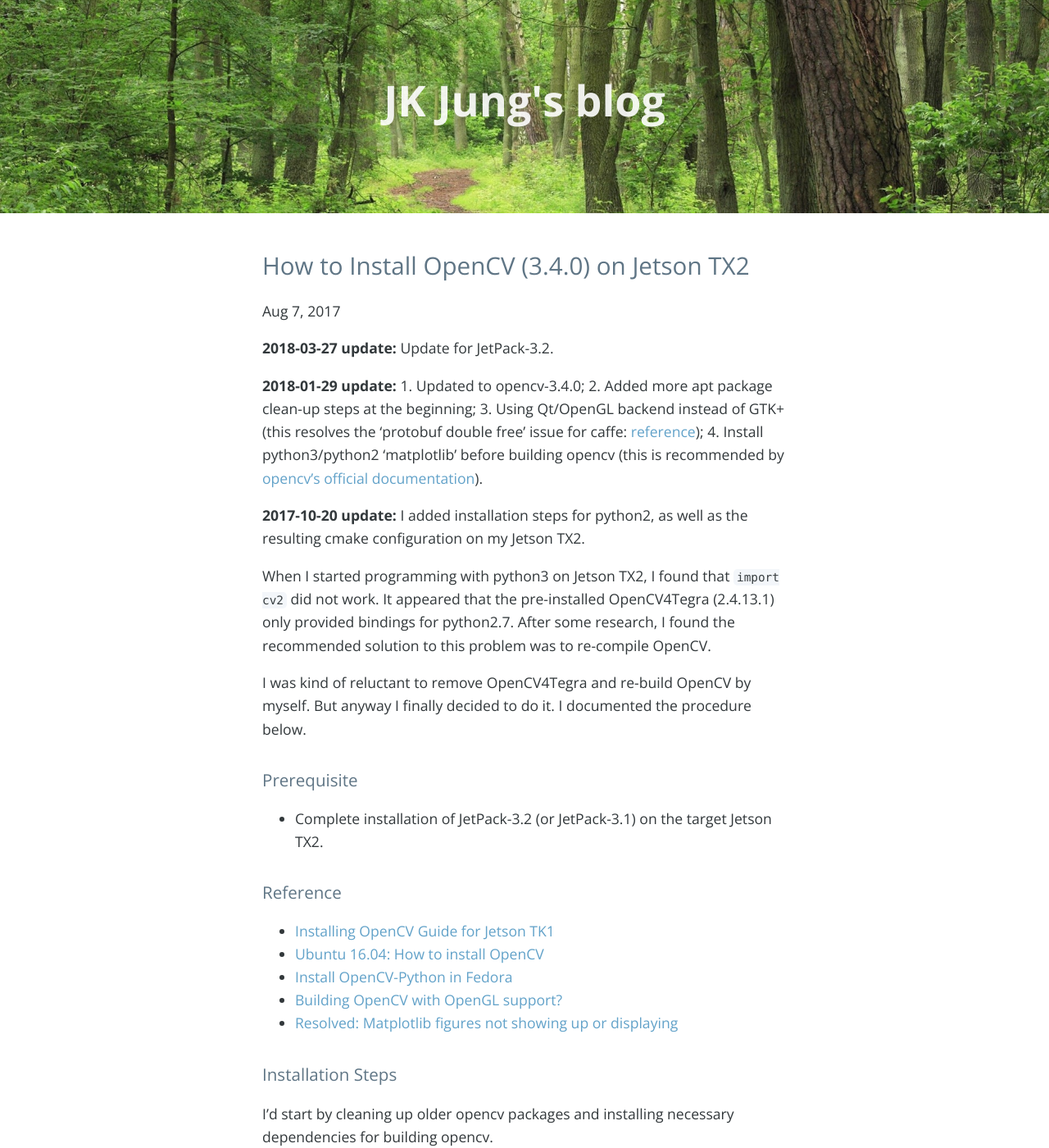
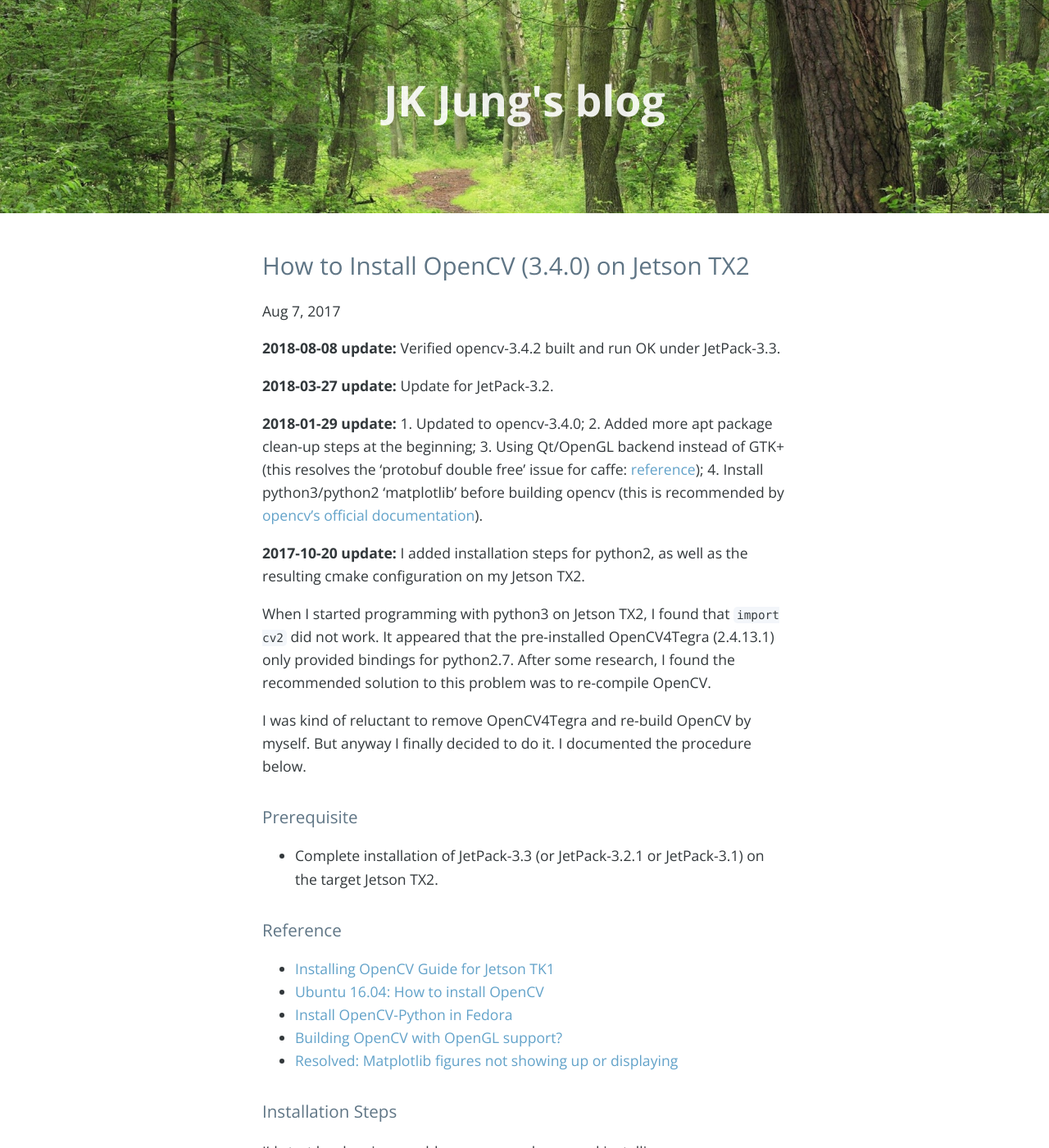
Before and after one commit to jkjung-avt/jkjung-avt.github.io, a Jekyll site: the page built from _posts/2017-08-07-opencv3-on-tx2.md, in a window 1280 px wide and 1400 px high. Shown: the whole window at 82% size. Built offline with Jekyll 4.4.1, drawn with Linux system fonts in a browser that asks for light colours; nearby versions of some CDN libraries; comment, search, counter and statistics services are not loaded.

Commit message:
Update for JetPack-3.3

```diff
--- a/_posts/2017-08-07-opencv3-on-tx2.md
+++ b/_posts/2017-08-07-opencv3-on-tx2.md
@@ -7,6 +7,8 @@ date: 2017-08-07
 category: "opencv"
 tags: opencv
 ---
+
+**2018-08-08 update:** Verified opencv-3.4.2 built and run OK under JetPack-3.3.
 
 **2018-03-27 update:** Update for JetPack-3.2.
 
@@ -20,7 +22,7 @@ I was kind of reluctant to remove OpenCV4Tegra and re-build OpenCV by myself. Bu
 
 # Prerequisite
 
-* Complete installation of JetPack-3.2 (or JetPack-3.1) on the target Jetson TX2.
+* Complete installation of JetPack-3.3 (or JetPack-3.2.1 or JetPack-3.1) on the target Jetson TX2.
 
 # Reference
 
```
